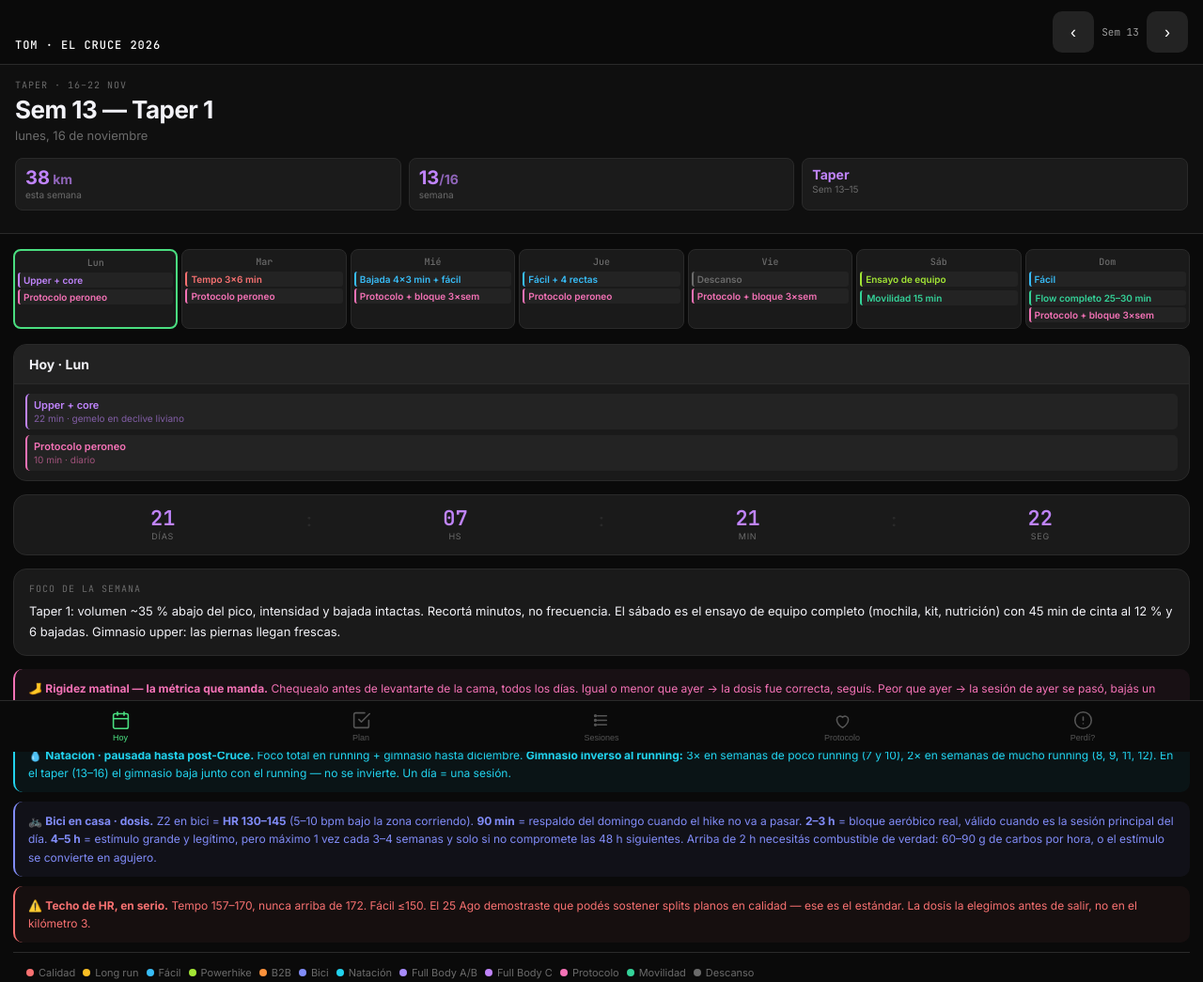
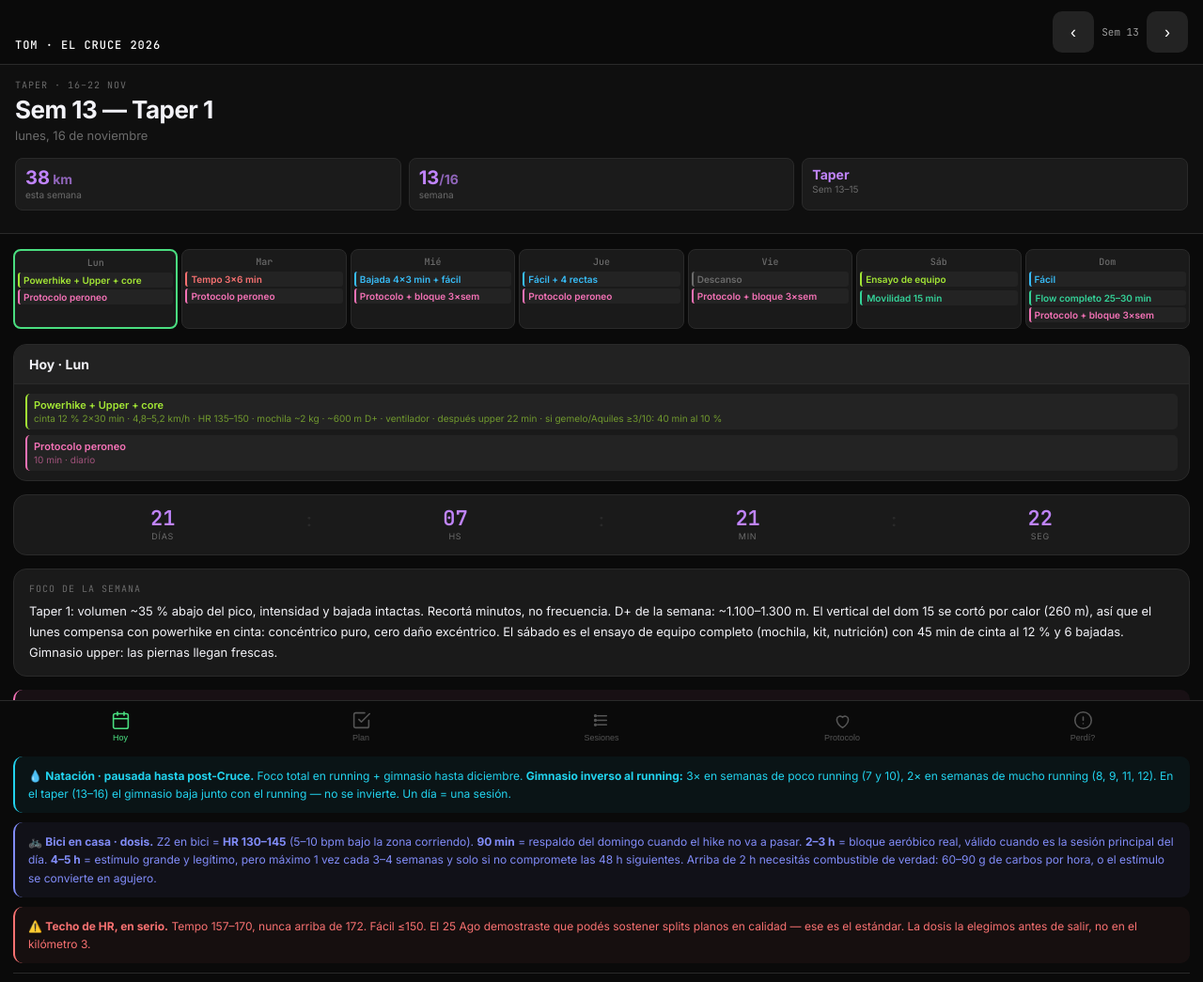
Before and after one commit to chumaloider/el-cruce, a plain HTML site: page index.html in a window 1280 px wide. Shown: the top 1045 px of the page at 94% size. Drawn offline with Linux system fonts and the light colour scheme.

Commit message:
Taper: powerhike de compensación y objetivos de D+ por semana
- Sem 13 lunes: powerhike cinta 12 % 2×30 min (~600 m D+) + upper, compensa el vertical cortado del dom 15
- Sem 14 lunes: powerhike corto 20 min antes del upper (~200 m D+)
- Sem 15 miércoles: powerhike corto 15 min como recordatorio
- Objetivo de D+ en el foco de cada semana de taper

Co-Authored-By: Claude Opus 5.5 <noreply@anthropic.com>
Claude-Session: https://claude.ai/code/session_01SH7ashhZWzPNovS2rjjXgP

```diff
--- a/index.html
+++ b/index.html
@@ -424,9 +424,9 @@ days:[
 ]},
 // ══ BLOQUE 4 · TAPER ══
 {wk:13,ph:4,km:38,label:'Taper 1',date:'16–22 Nov',badge:'',
-focus:'Taper 1: volumen ~35 % abajo del pico, intensidad y bajada intactas. Recortá minutos, no frecuencia. El sábado es el ensayo de equipo completo (mochila, kit, nutrición) con 45 min de cinta al 12 % y 6 bajadas. Gimnasio upper: las piernas llegan frescas.',
+focus:'Taper 1: volumen ~35 % abajo del pico, intensidad y bajada intactas. Recortá minutos, no frecuencia. D+ de la semana: ~1.100–1.300 m. El vertical del dom 15 se cortó por calor (260 m), así que el lunes compensa con powerhike en cinta: concéntrico puro, cero daño excéntrico. El sábado es el ensayo de equipo completo (mochila, kit, nutrición) con 45 min de cinta al 12 % y 6 bajadas. Gimnasio upper: las piernas llegan frescas.',
 days:[
-  [s('gym-up','Upper + core','22 min · gemelo en declive liviano'),P],
+  [s('hike','Powerhike + Upper + core','cinta 12 % 2×30 min · 4,8–5,2 km/h · HR 135–150 · mochila ~2 kg · ~600 m D+ · ventilador · después upper 22 min · si gemelo/Aquiles ≥3/10: 40 min al 10 %'),P],
   [s('quality','Tempo 3×6 min','HR 157–168 · corto y vivo'),P],
   [s('easy','Bajada 4×3 min + fácil','35 min en total · dosis de mantenimiento · ≥6:30/km'),P3],
   [s('easy','Fácil + 4 rectas','45 min · HR ≤145'),P],
@@ -435,9 +435,9 @@ days:[
   [s('easy','Fácil','8 km · HR ≤145'),MSUN,P3],
 ]},
 {wk:14,ph:4,km:26,label:'Taper 2',date:'23–29 Nov',badge:'',
-focus:'Taper 2: volumen ~55 % abajo del pico. Una sola calidad corta y viva. Último powerhike con mochila el sábado 28, a 10 días de la carrera. El excéntrico fuerte ya terminó: nada de step-down ni bajadas largas desde acá. Dormí 8–9 h.',
+focus:'Taper 2: volumen ~55 % abajo del pico. D+ de la semana: ~600–700 m. Una sola calidad corta y viva. Último powerhike con mochila el sábado 28, a 10 días de la carrera. El excéntrico fuerte ya terminó: nada de step-down ni bajadas largas desde acá. Dormí 8–9 h.',
 days:[
-  [s('gym-up','Upper + core','20 min'),P],
+  [s('gym-up','Powerhike corto + Upper + core','cinta 10–12 % 20 min antes del gym · HR ≤140 · ~200 m D+ · después upper 20 min'),P],
   [s('quality','4×3 min','HR ≤168 · corto y vivo'),P],
   [s('easy','Fácil + 4 rectas','40 min · HR ≤145'),P3],
   [s('rest','Descanso',''),P],
@@ -446,11 +446,11 @@ days:[
   [s('easy','Fácil','5 km · muy suave'),MSUN,P3],
 ]},
 {wk:15,ph:4,km:12,label:'Taper 3 · Prep final',date:'30 Nov–6 Dec',badge:'',
-focus:'Taper 3 y prep final. Nada nuevo: ni comida, ni zapatillas, ni rutinas. Solo activaciones cortas para no oxidarte. Carga de carbohidratos desde el viernes. El sábado 5 no entrenás — armás el bolso y descansás.',
+focus:'Taper 3 y prep final. D+ de la semana: ~150–200 m, solo como recordatorio. Nada nuevo: ni comida, ni zapatillas, ni rutinas. Solo activaciones cortas para no oxidarte. Carga de carbohidratos desde el viernes. El sábado 5 no entrenás — armás el bolso y descansás.',
 days:[
   [s('easy','Fácil + 4 rectas','35 min · HR ≤145'),P],
   [s('rest','Descanso',''),P],
-  [s('easy','Activación + 4 rectas','20 min'),P],
+  [s('easy','Activación + powerhike corto','15 min trote + 4 rectas · 15 min cinta 8–10 % · HR ≤140'),P],
   [s('rest','Descanso',''),P],
   [s('easy','Activación','15 min · soltar piernas'),P],
   [s('rest','Armado de bolso','revisión final de equipo · carga de carbos'),P],
```
